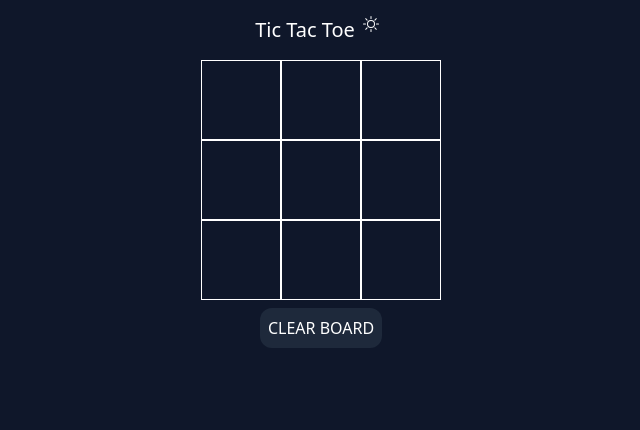
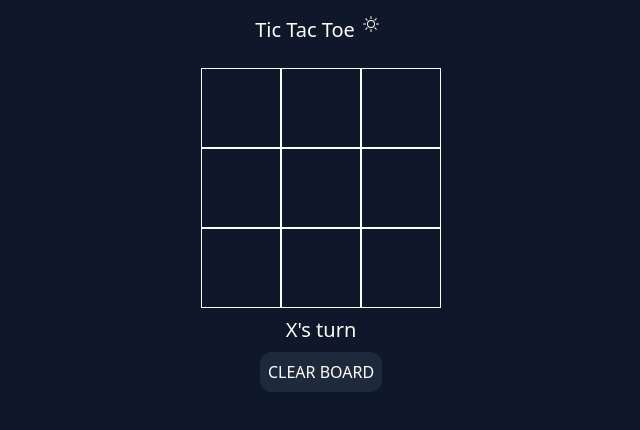
Before and after one commit to ricardomaharaj/TicTacToe, a React (Create React App) app: page / in a window 1280 px wide. Shown: the top 430 px of the page, without its empty margins (319-959 px from the left). Built offline with nearby package versions, Linux system fonts and the light colour scheme.

Commit message:
add current turn info, cleanup divs

```diff
--- a/src/App.tsx
+++ b/src/App.tsx
@@ -43,7 +43,7 @@ export function App() {
 
     return (
         <div className='container mx-auto'>
-            <div className='col'>
+            <div className='col space-y-2'>
                 <div className='row m-4 justify-center'>
                     <span className='text-xl'>Tic Tac Toe</span>
                     <span className='mx-2' onClick={() => toggleTheme()}>
@@ -64,9 +64,8 @@ export function App() {
                         </div>
                     ))}
                 </div>
-                <div className='col self-center m-2'>
                 {clearBoardClicked ? (
-                        <div className='col space-y-2'>
+                    <>
                         <div className='row justify-center'>
                             <span className='bg3 p-2 rounded-xl'>
                                 Clear Board?
@@ -86,8 +85,12 @@ export function App() {
                                 CANCEL
                             </span>
                         </div>
+                    </>
+                ) : (
+                    <>
+                        <div className='row justify-center'>
+                            <span className='text-xl'>{player}'s turn</span>
                         </div>
-                    ) : (
                         <div className='row justify-center'>
                             <span
                                 className='bg2 p-2 rounded-xl'
@@ -96,8 +99,8 @@ export function App() {
                                 CLEAR BOARD
                             </span>
                         </div>
+                    </>
                 )}
-                </div>
             </div>
         </div>
     )
```
Lines whose indentation alone changed are shown as unchanged.
